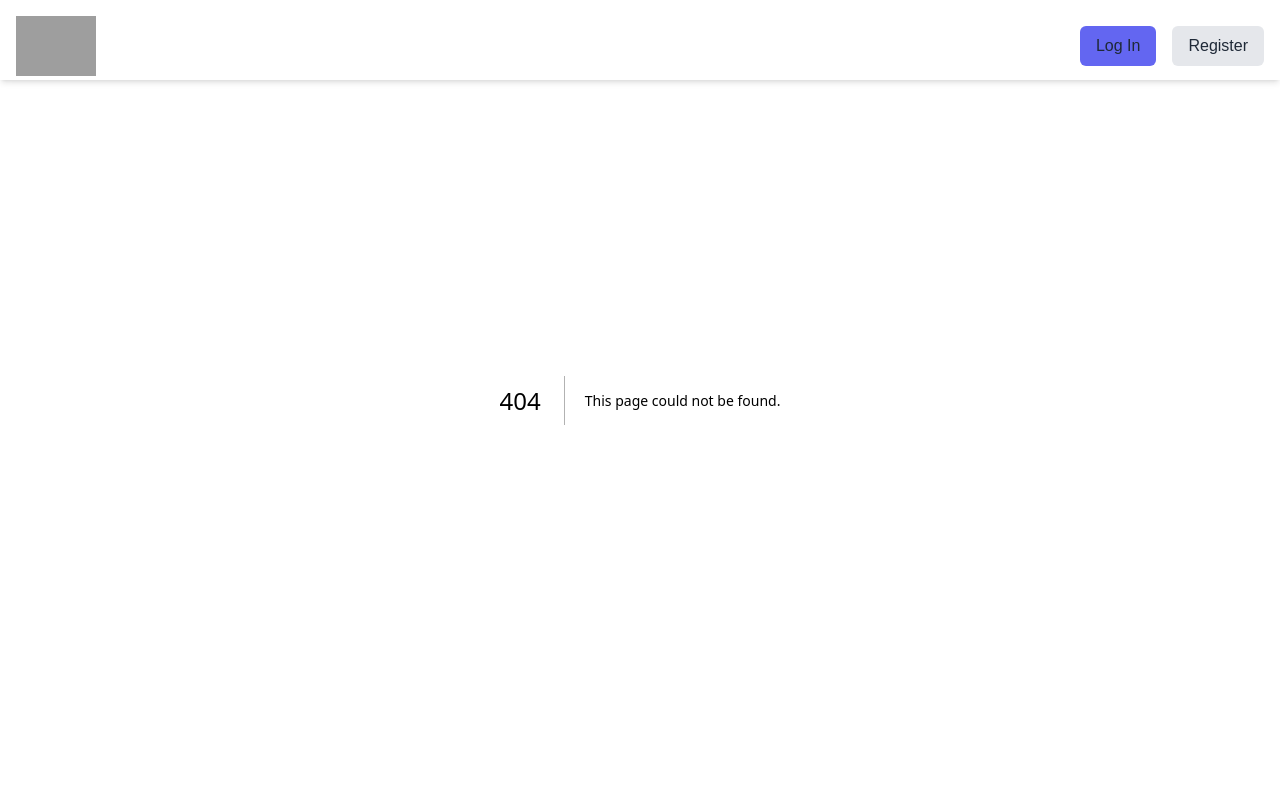
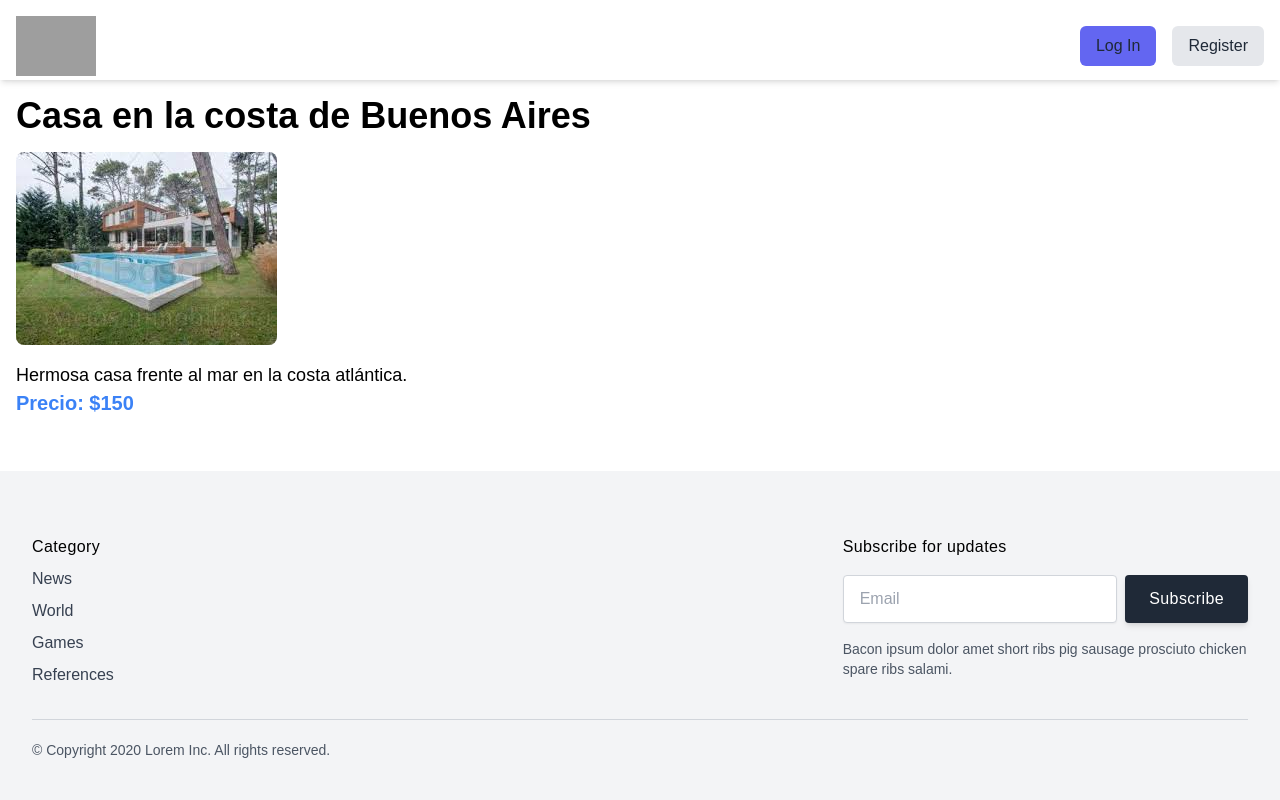
Before and after one commit to CheCasaProyect/loginyregister, a Next.js app: page /accommodations/1 in a window 1280 px wide. Before the commit this address had no page. Shown: the top 800 px of the page. Built offline with nearby package versions, Linux system fonts and the light colour scheme; grey boxes are pictures that could not be loaded.

Commit message:
feature/app/accomodations/[id]

```diff
--- a/package.json
+++ b/package.json
@@ -11,6 +11,7 @@
   "dependencies": {
     "formik": "^2.4.6",
     "next": "14.2.15",
+    "next-cloudinary": "^6.16.0",
     "react": "^18",
     "react-dom": "^18",
     "yup": "^1.4.0",
--- a/src/app/RentPropertyForm/page.tsx
+++ b/src/app/RentPropertyForm/page.tsx
@@ -70,7 +70,7 @@ const RentPropertyForm = () => {
         formData.photos.forEach((photo) => {
           formDataToSend.append("photos", photo);
         });
-
+//cambiar a las propiedades del back
         const response = await fetch("http://localhost:3001/properties", {
           method: "POST",
           body: formDataToSend,
--- a/src/app/accommodations/CardAccommodation.tsx
+++ b/src/app/accommodations/CardAccommodation.tsx
@@ -1,11 +1,23 @@
-import IAccommodation from "@/interfaces/Accomodation"
+"use client"
+import { useRouter } from 'next/navigation';
+import IAccommodation from "@/interfaces/Accomodation";
 
-  const CardAccommodation: React.FC<IAccommodation> = ({ title, description, price, image }) => {
+const CardAccommodation: React.FC<IAccommodation> = ({ id, title, description, price, image }) => {
+  const router = useRouter();
+
+  // Función para manejar el clic
+  const handleCardClick = () => {
+    router.push(`/accommodations/${id}`);
+  };
+
   return (
-      <div className="card bg-white shadow-lg p-4 rounded-lg">
+    <div
+      className="card bg-white shadow-lg p-4 rounded-lg cursor-pointer"
+      onClick={handleCardClick}
+    >
       <img src={image} alt={title} className="w-full h-40 object-cover rounded-md" />
-        <h2 className="text-lg  text-gray-500 font-bold mt-2">{title}</h2>
-        <p className="text-sm text-gray-500">{description}</p>
+      <h2 className="text-lg text-black font-bold mt-2">{title}</h2>
+      <p className="text-sm text-black">{description}</p>
       <p className="text-lg font-semibold text-blue-600">${price} por noche</p>
     </div>
   );
--- /dev/null
+++ b/src/app/accommodations/[id]/page.tsx
@@ -0,0 +1,29 @@
+import { accommodations } from '../../utilities/accommodations';
+import IAccommodation from '@/interfaces/Accomodation';
+
+
+export const generateStaticParams = async () => {
+  return accommodations.map(accommodation => ({
+    id: accommodation.id.toString(),
+  }));
+};
+
+
+const AccommodationDetail = async ({ params }: { params: { id: string } }) => {
+  const accommodation = accommodations.find(a => a.id === parseInt(params.id));
+
+  if (!accommodation) {
+    return <h2>Alojamiento no encontrado</h2>;
+  }
+
+  return (
+    <div className="p-4">
+      <h1 className="text-4xl font-bold text-black">{accommodation.title}</h1>
+      <img src={accommodation.image} alt={accommodation.title} className="my-4 rounded-lg" />
+      <p className="text-lg text-black">{accommodation.description}</p>
+      <p className="text-xl font-semibold text-blue-500">Precio: ${accommodation.price}</p>
+    </div>
+  );
+};
+
+export default AccommodationDetail;
--- a/src/app/globals.css
+++ b/src/app/globals.css
@@ -18,7 +18,9 @@ body {
   color: var(--foreground);
   background: var(--background);
   font-family: Arial, Helvetica, sans-serif;
-}
+  padding-top: 80px;
+  }
+
 
 @layer utilities {
   .text-balance {
--- a/src/app/layout.tsx
+++ b/src/app/layout.tsx
@@ -16,7 +16,7 @@ const geistMono = localFont({
 });
 
 export const metadata: Metadata = {
-  title: "Create Next App",
+  title: "CheCasa",
   description: "Generated by create next app",
 };
 
--- a/src/app/page.tsx
+++ b/src/app/page.tsx
@@ -17,6 +17,7 @@ export default function Home() {
           />
         ))}
       </div>
+
     </>
   );
 }
```
Also changed, not shown: src/app/interfaces/interfaces.ts (deleted, +0 -7 lines), src/components/Carpibot.tsx (added), 1 other file (tests, documents, lock files or other folders). Lines whose indentation alone changed are shown as unchanged.
